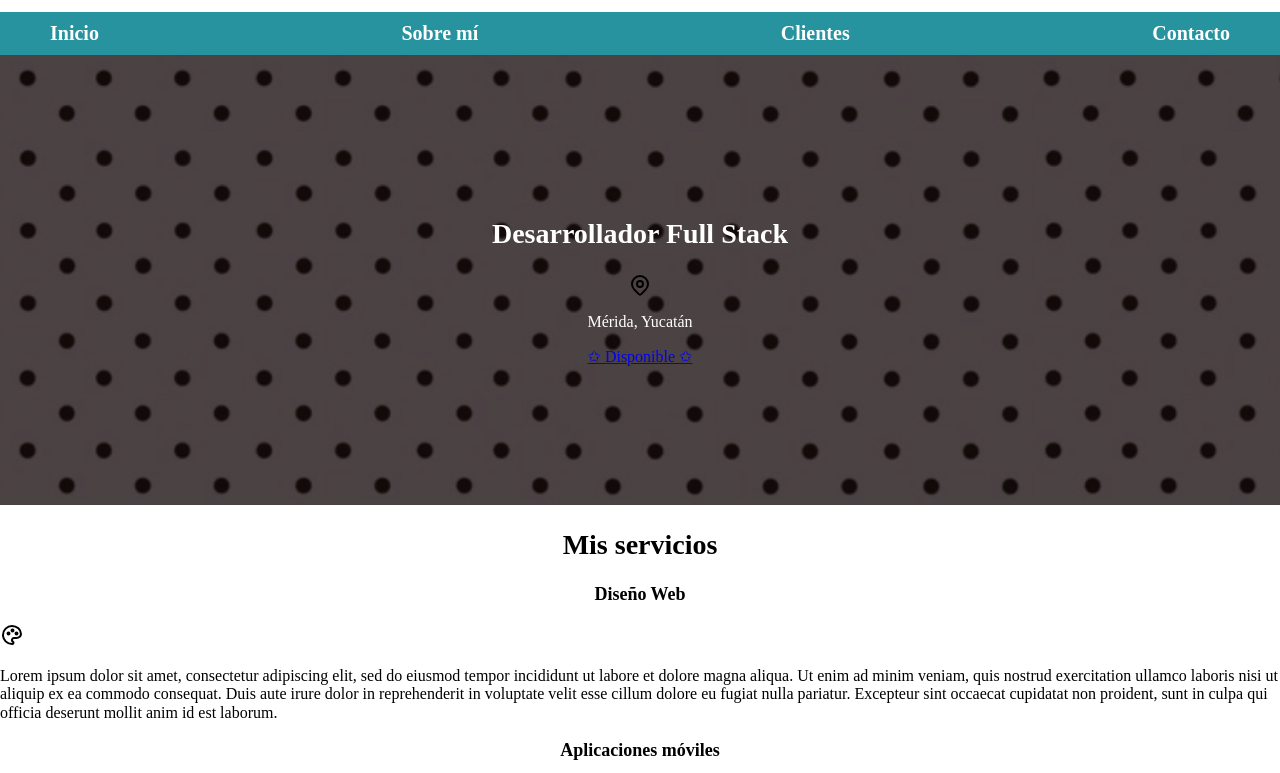
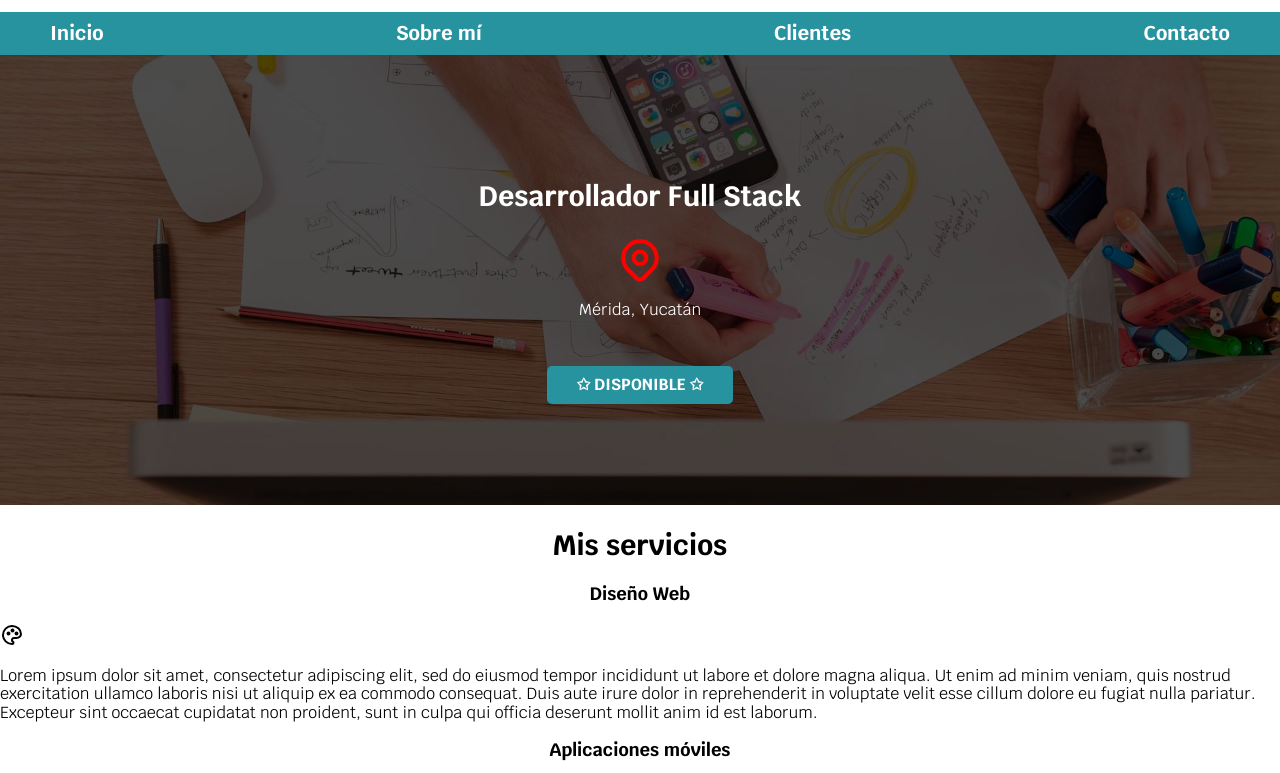
Before and after one commit to GiovanaTSW/developer-page-giovana, a website: page index.html in a window 1280 px wide. Shown: the part 126-899 px from the top of the page. Drawn offline with nearby package versions, Linux system fonts and the light colour scheme.

Commit message:
feat(ui): implement final hero section design

```diff
--- a/css/style.css
+++ b/css/style.css
@@ -4,19 +4,20 @@
   --primario: #ffc107;
   --secundario: #26939f;
   --gris: #757575;
+  --grisClaro: #b6b6b6;
 }
 
-/* Truco para uniformidad en textos entre navegadores */
-
+/* Truco para uniformidad de texto entre navegadores */
 html {
   font-size: 62.5%;
 }
-
 body {
   font-size: 16px;
+  font-family: Krub, sans-serif;
+  background-image: linear-gradient (to top, var(--oscuro) 0%, var(--secundario) 100%);
 }
 
-/*Tipografías*/
+/*Tipografía*/
 
 h1 {
   font-size: 3.8rem;
@@ -30,69 +31,75 @@ h3 {
   font-size: 1.8rem;
 }
 
-h1, h2, h3 {
+h1,
+h2,
+h3 {
   text-align: center;
-}
-
-.titulo-span {
-    font-size: 2rem;
-}
-
-.my-title {
-    text-align: center;
-    font-size: 3.8rem;
 }
 
 .my-title span {
   font-size: 2rem;
 }
 
-.nav-bg {
-    background-color: var(--secundario);
-
-}
-.navegacion-principal a{
-    text-decoration: none;
-    color: var(--blanco);
-    padding: 1rem;
-}
-
 .navegacion-principal {
-    background-color: var(--secundario);
-    display: flex; /*Flexbox: define cómo alinear elementos*/
+  /* Margin es por fuera y padding es por dentro */
+  display: flex; /* Flexbox está diseñado para alinear elementos en tus diseños */
+  /* justify-content para FILAS / align-items es para COLUMNAS (flex-direction)*/
+  flex-direction: column;
   justify-content: space-between;
   font-weight: bold;
   font-size: 2rem;
+  align-items: center;
 }
 
+@media (min-width: 768px) {
+  .navegacion-principal {
+    flex-direction: row;
+  }
+}
+
+/* Al poner el cursor en el hipervínculo*/
 .navegacion-principal a:hover {
   background-color: var(--primario);
   color: var(--oscuro);
 }
 
+.navegacion-principal a {
+  color: var(--blanco);
+  text-decoration: none; /* Remueve el estilo subrayado en el texto */
+  padding: 1rem;
+}
+
 .contenedor {
-    width: 120rem;
+  max-width: 120rem; /* 1200 pixeles porque 1 rem= 10px */
+  /* margin-top: 0; */
+  /* margin-bottom: 0; */
+  /* margin-right: auto; */
+  /* margin-left: auto; */
   margin: 0 auto;
-    /*margin-top: 0;
-    margin-bottom: 0;
-    margin-right: auto;
-    margin-left: auto;
-    */
+}
+
+.nav-bg {
+  background-color: var(--secundario);
 }
 
 .hero {
-    background-image: url(../images/hero_image.png);
-    background-repeat: no-repeat;
-    background-size: cover;
-    height: 450px;
-    position: relative;
+  background-image: url(../images/hero.jpg); /* ../ es para regresar un nivel
+    de directorio ya que la carpeta "img" está afuera de "CSS" */
+  background-repeat: no-repeat; /* Sirve para evitar la repetición de la imagen cuando es pequeña */
+  background-size: cover; /*Sirve para cubir la imagen con todo el tamaño*/
+  height: 450px; /*Alto del elemento hero*/
+  position: relative; /*Para manipular la posición. El padre siempre
+    debe ser relative*/
 }
 
 .contenido-hero {
-    position: absolute;
-    background-color: rgba(0,0,0, 0.7);
+  position: absolute; /*Para manipular la posición. El hijo siempre
+    debe ser absolute*/
+  background-color: rgba(0, 0, 0, 0.7);
   width: 100%;
   height: 100%;
+  /*Alinear vertical y horizontalmente*/
   display: flex;
   flex-direction: column;
   align-items: center;
@@ -108,3 +115,22 @@ h1, h2, h3 {
   display: flex;
   align-items: flex-end;
 }
+
+.boton {
+  background-color: var(--secundario);
+  color: var(--blanco);
+  text-transform: uppercase; /* Convertir el texto en mayúsculas */
+  text-decoration: none;
+  font-weight: bold;
+  padding: 1rem 3rem;
+  margin-top: 3rem;
+  border-radius: 0.5rem;
+  width: 90%;
+  text-align: center;
+}
+
+@media (min-width: 768px) {
+  .boton {
+    width: auto;
+  }
+}
--- a/index.html
+++ b/index.html
@@ -37,19 +37,18 @@
         <div class="contenido-hero">
             <h2>Desarrollador Full Stack</h2>
             <!--svg-->
-            <svg xmlns="http://www.w3.org/2000/svg" width="24" height="24" viewBox="0 0 24 24" fill="none" stroke="currentColor" stroke-width="2" stroke-linecap="round" stroke-linejoin="round" class="icon icon-tabler icons-tabler-outline icon-tabler-map-pin">
+            <svg xmlns="http://www.w3.org/2000/svg" width="50" height="50" viewBox="0 0 24 24" fill="none" stroke="red" stroke-width="2" stroke-linecap="round" stroke-linejoin="round" class="icon icon-tabler icons-tabler-outline icon-tabler-map-pin">
                 <path stroke="none" d="M0 0h24v24H0z" fill="none" />
                 <path d="M9 11a3 3 0 1 0 6 0a3 3 0 0 0 -6 0" />
                 <path d="M17.657 16.657l-4.243 4.243a2 2 0 0 1 -2.827 0l-4.244 -4.243a8 8 0 1 1 11.314 0" />
             </svg>
 
             <div class="ubicacion">
-            <p>Mérida, Yucatán</p>
+                <div>
+                    <p>Mérida, Yucatán</p>
+                </div>
             </div>
-
-            <div>
-                <a class="boton" href="a">✩ Disponible ✩</a>
-            </div>
+            <a class="boton" href="a">✩ Disponible ✩</a>
         </div>
     </section>
 
```
Also changed, not shown: images/hero.jpg (added). Lines whose indentation alone changed are shown as unchanged.
